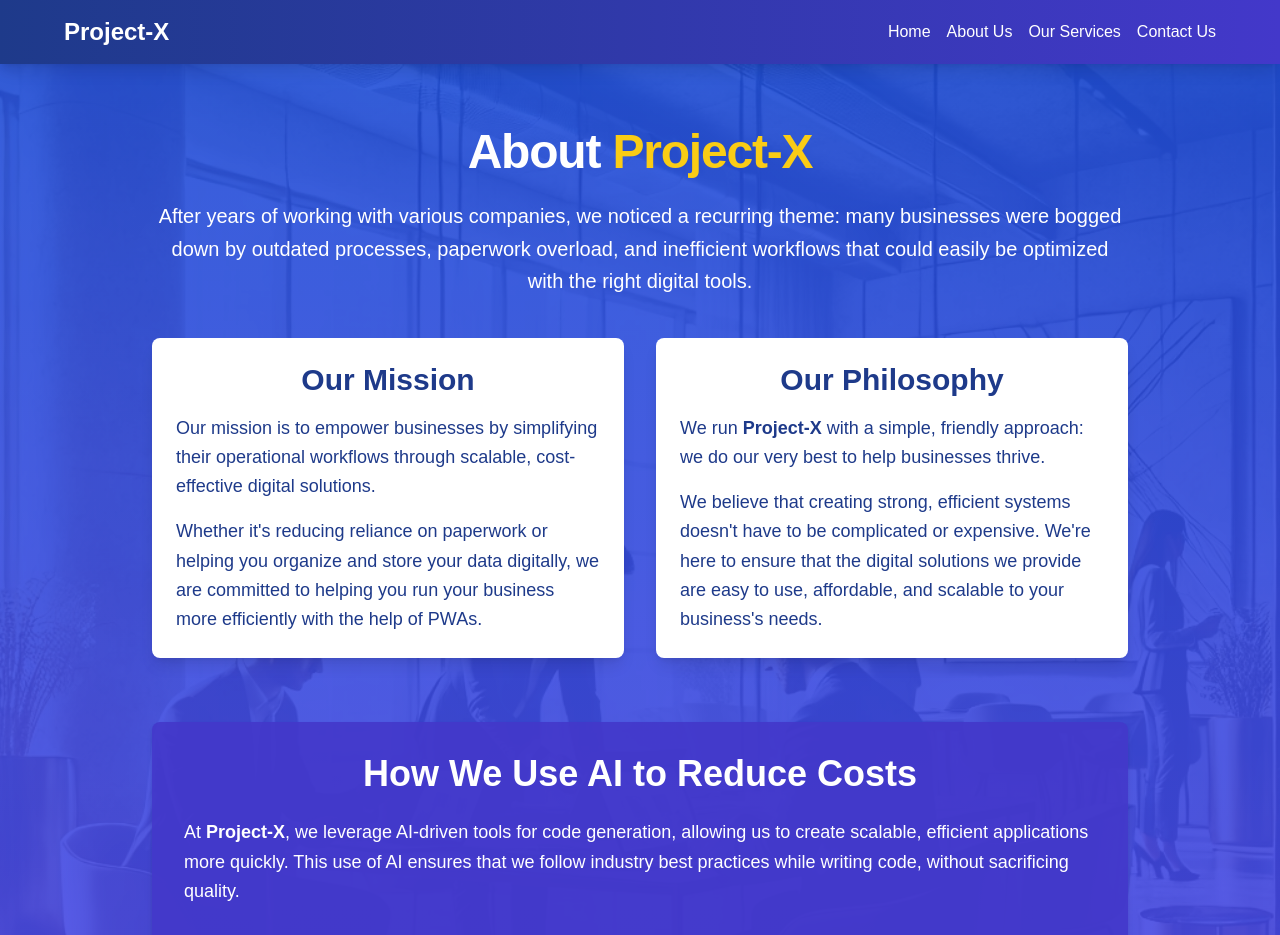
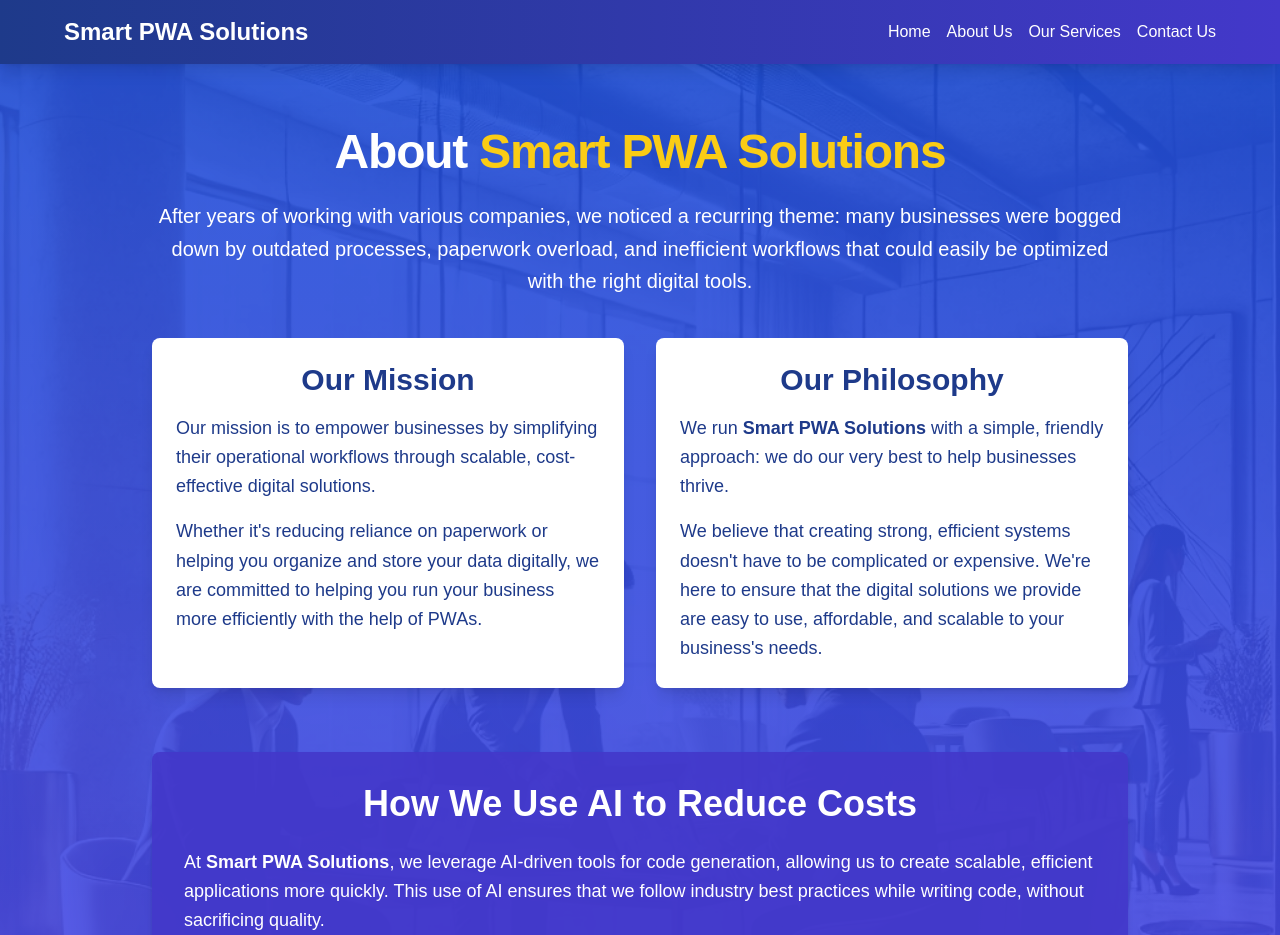
Before and after one commit to AdeJord/project-x, a Next.js app: page /about in a window 1280 px wide. Shown: the top 935 px of the page. Built offline with nearby package versions, Linux system fonts and the light colour scheme.

Commit message:
bits done

```diff
--- a/src/app/about/page.js
+++ b/src/app/about/page.js
@@ -16,7 +16,7 @@ const AboutUs = () => {
 
         <div className="relative z-10 max-w-5xl mx-auto py-12 px-6">
           <h1 className="text-5xl font-bold mb-6 text-center tracking-tight">
-            About <span className="text-yellow-400">Project-X</span>
+            About <span className="text-yellow-400">Smart PWA Solutions</span>
           </h1>
           <p className="text-xl mb-6 leading-relaxed text-center">
             After years of working with various companies, we noticed a recurring theme: many businesses were bogged down by outdated processes, paperwork overload, and inefficient workflows that could easily be optimized with the right digital tools.
@@ -38,7 +38,7 @@ const AboutUs = () => {
             <div className="bg-white text-blue-900 p-6 rounded-lg shadow-lg">
               <h2 className="text-3xl font-semibold mb-4 text-center">Our Philosophy</h2>
               <p className="text-lg mb-4 leading-relaxed">
-                We run <strong>Project-X</strong> with a simple, friendly approach: we do our very best to help businesses thrive.
+                We run <strong>Smart PWA Solutions</strong> with a simple, friendly approach: we do our very best to help businesses thrive.
               </p>
               <p className="text-lg leading-relaxed">
                 We believe that creating strong, efficient systems doesn&apos;t have to be complicated or expensive. We&apos;re here to ensure that the digital solutions we provide are easy to use, affordable, and scalable to your business&apos;s needs.
@@ -50,7 +50,7 @@ const AboutUs = () => {
           <div className="mt-16 p-8 bg-indigo-700 bg-opacity-90 rounded-lg shadow-md">
             <h2 className="text-4xl font-semibold mb-6 text-center">How We Use AI to Reduce Costs</h2>
             <p className="text-lg mb-6 leading-relaxed">
-              At <strong>Project-X</strong>, we leverage AI-driven tools for code generation, allowing us to create scalable, efficient applications more quickly. This use of AI ensures that we follow industry best practices while writing code, without sacrificing quality.
+              At <strong>Smart PWA Solutions</strong>, we leverage AI-driven tools for code generation, allowing us to create scalable, efficient applications more quickly. This use of AI ensures that we follow industry best practices while writing code, without sacrificing quality.
             </p>
             <p className="text-lg mb-6 leading-relaxed">
               By speeding up the development process and automating certain tasks, AI helps us reduce development costs—savings that we pass on to our clients.
--- a/src/app/components/Header.js
+++ b/src/app/components/Header.js
@@ -14,7 +14,7 @@ export default function Header() {
           href="/"
           className="text-2xl font-bold text-white transition hover:scale-105"
         >
-          Project-X
+          Smart PWA Solutions
         </Link>
         <div className="hidden md:flex space-x-4">
           <Link
```
